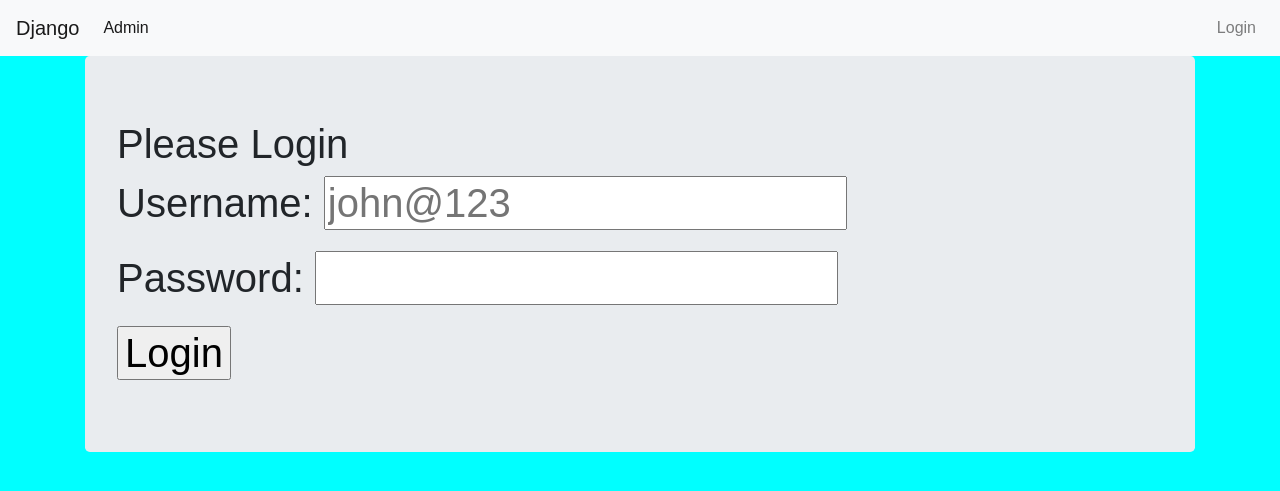
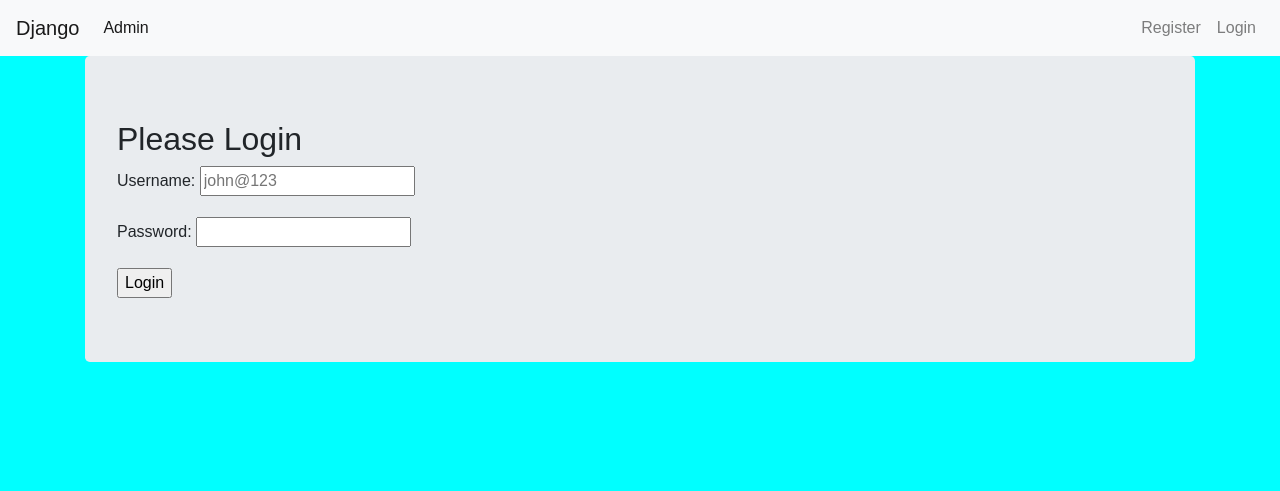
Before and after one commit to armanaaquib/DjangoPracticeProject, a Django app: page /user_login/ in a window 1280 px wide. Shown: the top 491 px of the page. Run offline with Django 3.2, Linux system fonts and the light colour scheme; some libraries are stand-ins or nearby versions.

Commit message:
added register nav

```diff
--- a/templates/base.html
+++ b/templates/base.html
@@ -41,6 +41,9 @@
             </li>
           {% else %}
             <li class="nav-item">
+              <a class="nav-link" href="{% url 'register' %}">Register</a>
+            </li>
+            <li class="nav-item">
               <a class="nav-link" href="{% url 'user_login' %}">Login</a>
             </li>
           {% endif %}
--- a/templates/login.html
+++ b/templates/login.html
@@ -4,7 +4,7 @@
 
 {% block body %}
   <div class="jumbotron">
-    <h1>Please Login<h1>
+    <h2>Please Login</h2>
 
     <form action="{% url 'user_login' %}" method="POST">
       {% csrf_token %}
```
